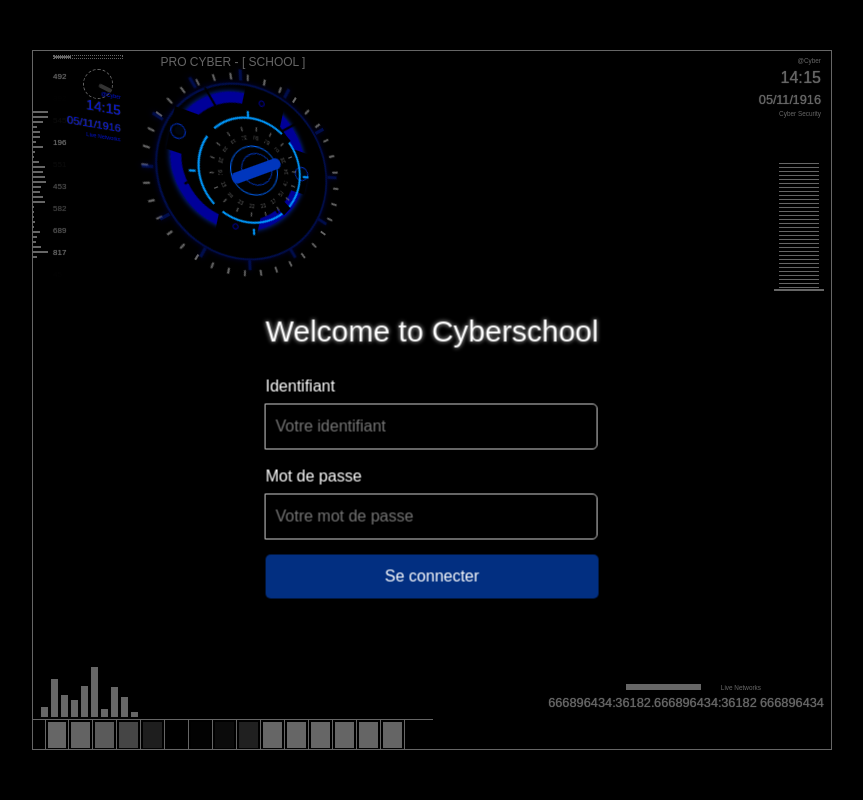
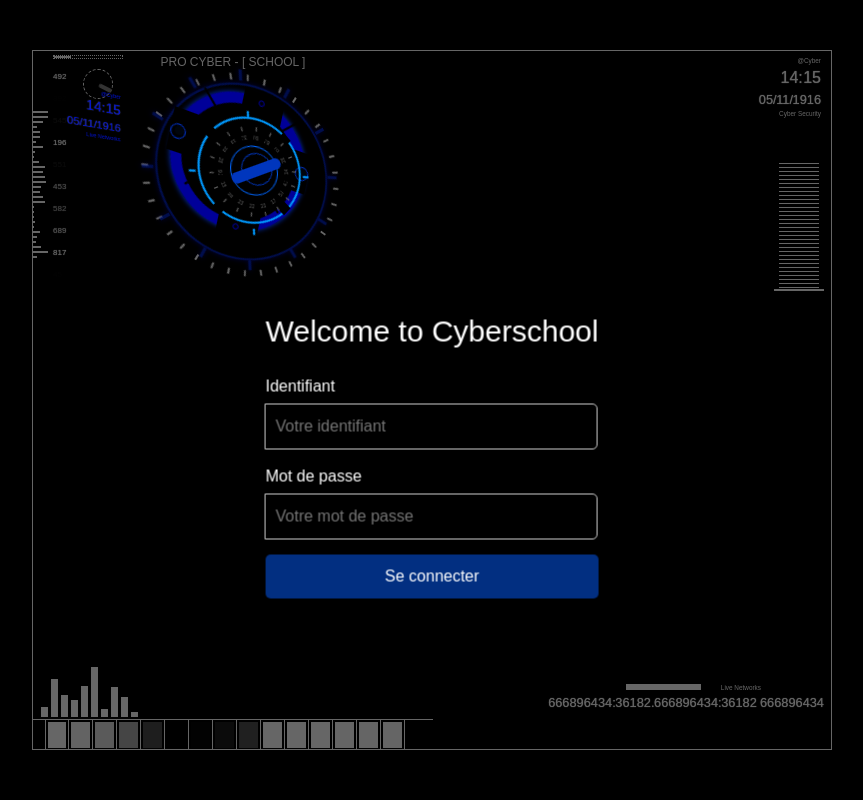
Before and after one commit to RedStonixX/Projet-DevSecOps, a Flask app: page /login in a window 1280 px wide. Shown: the whole page, without its empty margins (208-1071 px from the left). Run offline with Flask 3, Linux system fonts and the light colour scheme; some libraries are stand-ins or nearby versions.

Commit message:
Update login.css

```diff
--- a/app/static/css/login.css
+++ b/app/static/css/login.css
@@ -981,7 +981,6 @@ to {
     color: white;
     font-size: 30px;
     font-weight: 300;
-    text-shadow: 0 0 2px #323232, 0 0 4px #ccc;
 }
 
 .login-form .input-group {
```
